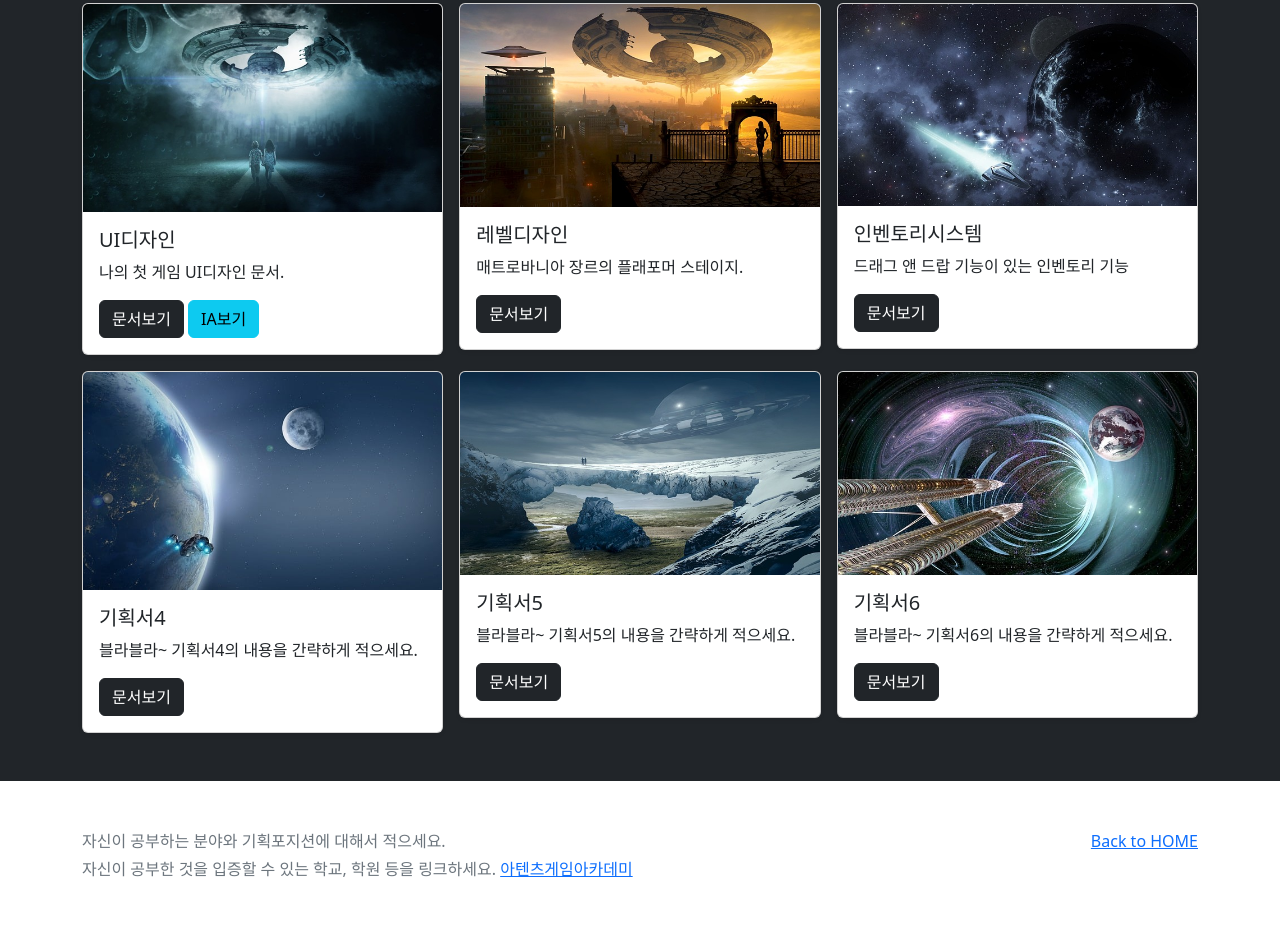
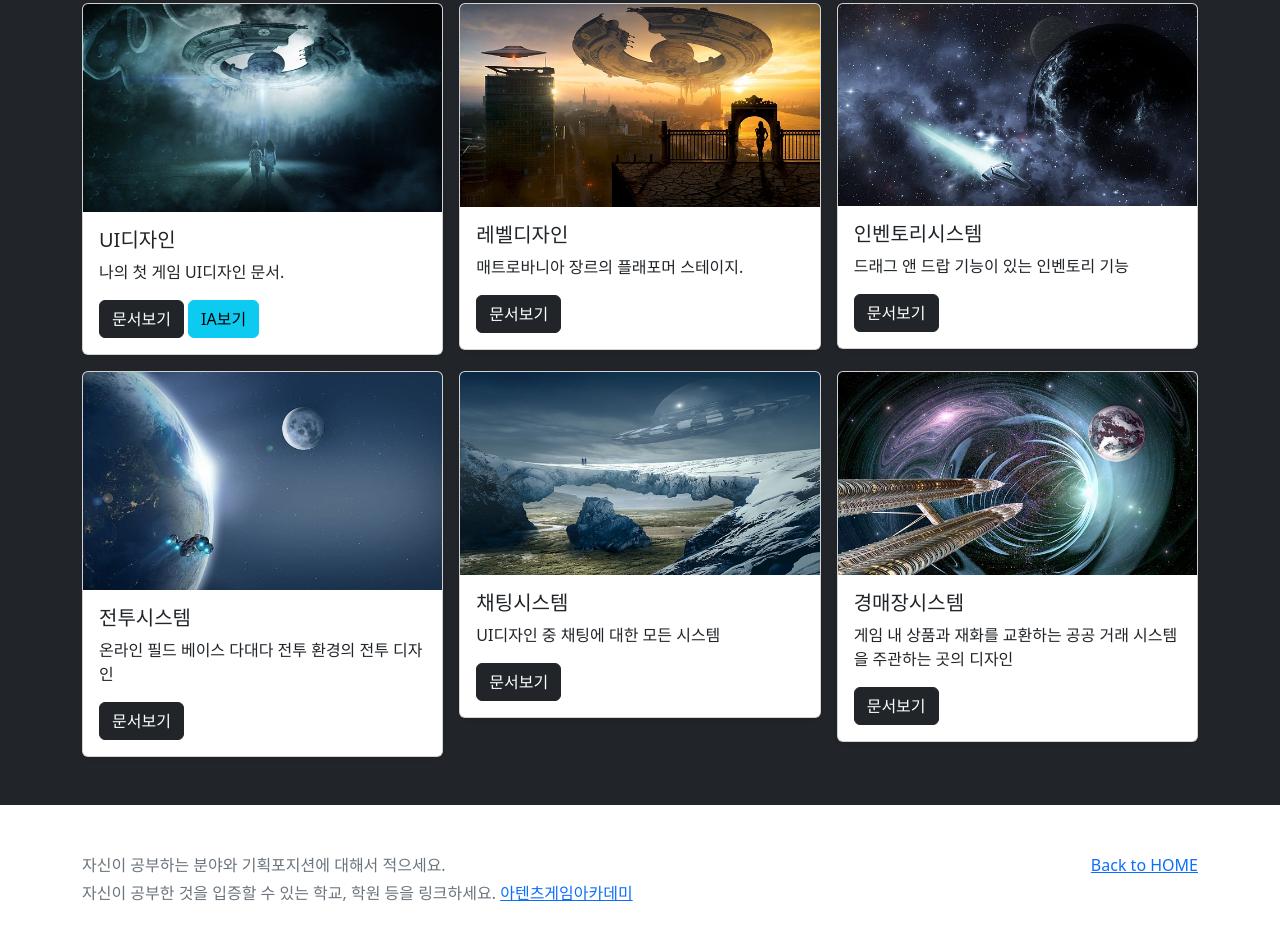
Before and after one commit to paranaidl/AtentsGameDesignSite19, a plain HTML site: page pages/mainpage.html in a window 1280 px wide. Shown: the part 465-1404 px from the top of the page. Drawn offline with nearby package versions, Linux system fonts and the light colour scheme.

Commit message:
Update mainpage.html
실시간 업데이트 테스트

```diff
--- a/pages/mainpage.html
+++ b/pages/mainpage.html
@@ -179,8 +179,8 @@
             <div class="card shadow-sm" width="100%">
               <img src="/images/spaceship04.jpg" class="card-img-top" alt="우주선4">
               <div class="card-body">
-                <h5 class="card-title">기획서4</h5>
-                <p class="card-text">블라블라~ 기획서4의 내용을 간략하게 적으세요.</p>
+                <h5 class="card-title">전투시스템</h5>
+                <p class="card-text">온라인 필드 베이스 다대다 전투 환경의 전투 디자인</p>
                 <a href="/pages/page04.html" class="btn btn-dark">문서보기</a>
               </div>
             </div>
@@ -189,8 +189,8 @@
             <div class="card shadow-sm" width="100%">
               <img src="/images/spaceship05.jpg" class="card-img-top" alt="우주선5">
               <div class="card-body">
-                <h5 class="card-title">기획서5</h5>
-                <p class="card-text">블라블라~ 기획서5의 내용을 간략하게 적으세요.</p>
+                <h5 class="card-title">채팅시스템</h5>
+                <p class="card-text">UI디자인 중 채팅에 대한 모든 시스템</p>
                 <a href="/pages/page05.html" class="btn btn-dark">문서보기</a>
               </div>
             </div>
@@ -199,8 +199,8 @@
             <div class="card shadow-sm" width="100%">
               <img src="/images/spaceship06.jpg" class="card-img-top" alt="우주선6">
               <div class="card-body">
-                <h5 class="card-title">기획서6</h5>
-                <p class="card-text">블라블라~ 기획서6의 내용을 간략하게 적으세요.</p>
+                <h5 class="card-title">경매장시스템</h5>
+                <p class="card-text">게임 내 상품과 재화를 교환하는 공공 거래 시스템을 주관하는 곳의 디자인</p>
                 <a href="/pages/page06.html" class="btn btn-dark">문서보기</a>
               </div>
             </div>
```
